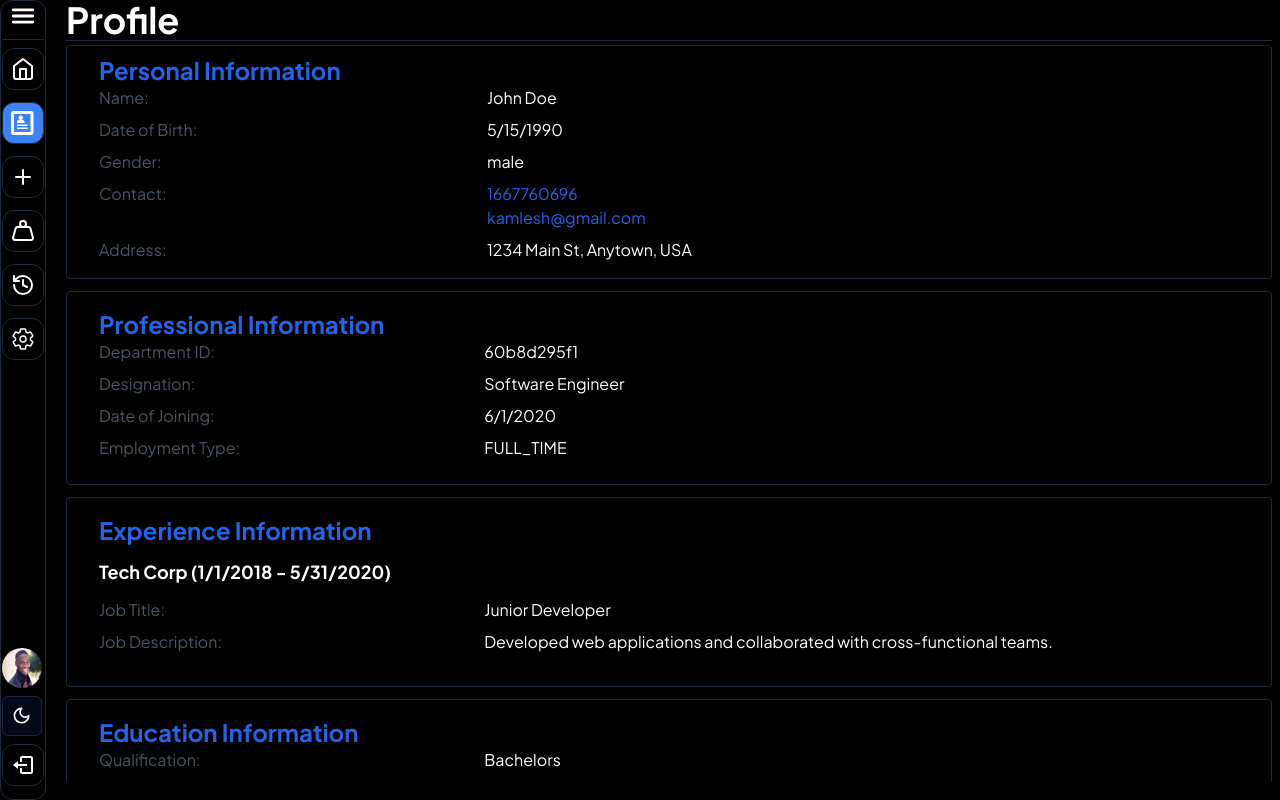
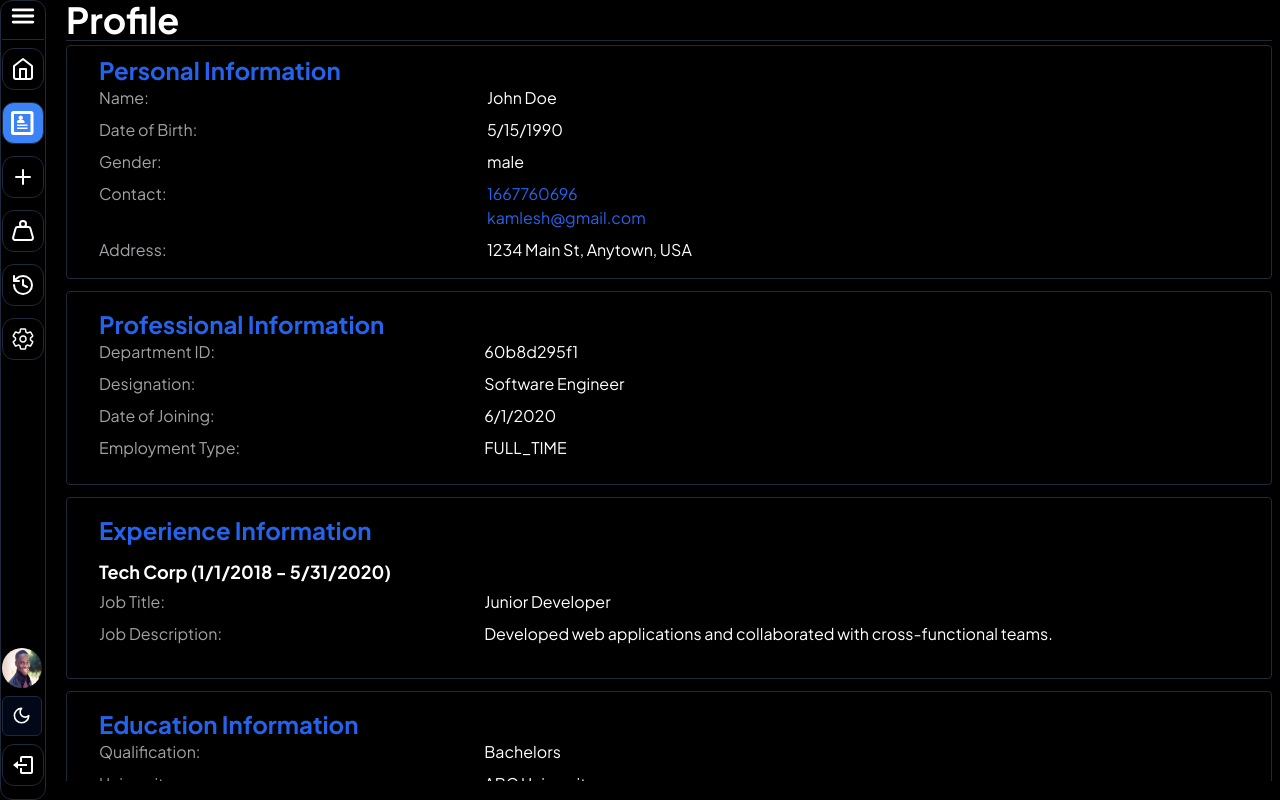
Before and after one commit to Aq7853gehc/leave_sm, a Next.js app: page /user/profile in a window 1280 px wide. Built offline with nearby package versions, Linux system fonts and the light colour scheme.

Commit message:
theme upgrade

```diff
--- a/app/user/leavesrequest/page.tsx
+++ b/app/user/leavesrequest/page.tsx
@@ -11,17 +11,17 @@ const LeaveRequest = () => {
       <p className="text-base text-gray-500">Here apply for leaves</p>
       <Separator className="mb-1" />
       <div className="flex w-full h-full items-center py-5 flex-col">
-        <div className="mx-auto w-full max-w-2xl p-3 border-2 rounded-lg border-gray-300 bg-white">
+        <div className="mx-auto w-full max-w-2xl p-3 border-2 rounded-lg border-gray-300 bg-white dark:bg-black">
           <form action="https://formbold.com/s/FORM_ID" method="POST">
             <div className="mb-3">
               <label
                 htmlFor=""
-                className="mb-1 block text-base font-medium text-[#07074D]"
+                className="mb-1 block text-base font-medium text-[#07074D] dark:text-white"
               >
                 Leave Types
               </label>
               <select
-                className="w-full rounded-md border border-[#e0e0e0] bg-white py-3 px-3 text-base font-medium text-[#6B7280] outline-none focus:border-blue-600 focus:shadow-md"
+                className="w-full rounded-md border border-input bg-background py-3 px-3 text-base font-medium text-[#6B7280] outline-none focus:border-blue-600 focus:shadow-md"
                 name=""
                 id=""
               >
@@ -45,7 +45,7 @@ const LeaveRequest = () => {
                 <div className="mb-5">
                   <label
                     htmlFor=""
-                    className="mb-1 block text-base font-medium text-[#07074D]"
+                    className="mb-1 block text-base font-medium text-[#07074D] dark:text-white"
                   >
                     Start Date
                   </label>
@@ -57,7 +57,7 @@ const LeaveRequest = () => {
                 <div className="mb-5">
                   <label
                     htmlFor=""
-                    className="mb-1 block text-base font-medium text-[#07074D]"
+                    className="mb-1 block text-base font-medium text-[#07074D] dark:text-white"
                   >
                     End Date
                   </label>
@@ -69,7 +69,7 @@ const LeaveRequest = () => {
             <div className="mb-5">
               <label
                 htmlFor=""
-                className="mb-1 block text-base font-medium text-[#07074D]"
+                className="mb-1 block text-base font-medium text-[#07074D] dark:text-white"
               >
                 Alternate Phone Number
               </label>
@@ -83,7 +83,7 @@ const LeaveRequest = () => {
             <div className="mb-2">
               <label
                 htmlFor=""
-                className="mb-1 block text-base font-medium text-[#07074D]"
+                className="mb-1 block text-base font-medium text-[#07074D] dark:text-white"
               >
                 Alternate Email Address
               </label>
@@ -91,7 +91,7 @@ const LeaveRequest = () => {
               <Input type="email" placeholder="Enter your email" required />
             </div>
             <div className="mb-2 pt-3">
-              <label className="mb-2 block text-base text-[#07074D] sm:text-xl">
+              <label className="mb-2 block text-base text-[#07074D] sm:text-xl dark:text-white">
                 Reason for Leave
               </label>
               <div className=" flex flex-wrap">
@@ -103,7 +103,7 @@ const LeaveRequest = () => {
 
             <div className="flex flex-wrap justify-around">
               <Button variant={"destructive"}>Cancel Request</Button>
-              <Button className="bg-blue-500 hover:bg-blue-600 ">
+              <Button className="bg-blue-500 hover:bg-blue-600 text-white">
                 Submit Request
               </Button>
               <Button variant={"outline"} className="">
--- a/app/user/page.tsx
+++ b/app/user/page.tsx
@@ -90,7 +90,7 @@ const Users = () => {
       <div className="relative flex flex-wrap items-center  justify-around  gap-5 w-full pb-2  pr-7 no-scrollbar ">
         {/* balaced below  header part */}
         {bal.map((itmes) => (
-          <div className="relative min-w-[10rem]  flex flex-col  justify-center  p-4 transition-all duration-150  border rounded-xl cursor-pointer hover:shadow-lg hover:border-black"
+          <div className="relative min-w-[10rem]  flex flex-col  justify-center  p-4 transition-all duration-150  border rounded-xl cursor-pointer hover:shadow hover:border-black dark:hover:border-white dark:hover:shadow-white"
           onClick={()=>routes.push("/user/leavebalance")}>
             <p className=" font-medium ">{itmes.leaveType}</p>
             <h1 className="text-2xl font-bold">
--- a/components/ProfileAI.tsx
+++ b/components/ProfileAI.tsx
@@ -64,21 +64,21 @@ const ProfileAI = () => {
         <div className="mb-3 border shadow sm:p-2 sm:pl-8 p-2 rounded">
           <h2 className="text-2xl font-bold text-blue-600">Personal Information</h2>
           <div className="flex mb-2">
-            <span className="sm:w-1/3 w-3/4 text-gray-600">Name:</span>
+            <span className="sm:w-1/3 w-3/4 text-gray-600 dark:text-gray-200/70">Name:</span>
             <span className="sm:w-2/3 w-full">
               {profile.personal.name.firstName} {profile.personal.name.lastName}
             </span>
           </div>
           <div className="flex mb-2">
-            <span className="sm:w-1/3 w-3/4  text-gray-600">Date of Birth:</span>
+            <span className="sm:w-1/3 w-3/4  text-gray-600 dark:text-gray-200/70">Date of Birth:</span>
             <span className="sm:w-2/3 w-full">{dateFormat(profile.personal.dob)}</span>
           </div>
           <div className="flex mb-2">
-            <span className="sm:w-1/3  w-3/4 text-gray-600">Gender:</span>
+            <span className="sm:w-1/3  w-3/4 text-gray-600 dark:text-gray-200/70">Gender:</span>
             <span className="sm:w-2/3 w-full">{profile.personal.gender}</span>
           </div>
           <div className="flex mb-2">
-            <span className="sm:w-1/3 w-3/4 text-gray-600">Contact:</span>
+            <span className="sm:w-1/3 w-3/4 text-gray-600 dark:text-gray-200/70">Contact:</span>
             <span className=" sm:w-2/3 w-full">
               <div
 
@@ -94,7 +94,7 @@ const ProfileAI = () => {
             </span>
           </div>
           <div className="flex mb-2">
-            <span className="sm:w-1/3 w-3/4 text-gray-600">Address:</span>
+            <span className="sm:w-1/3 w-3/4 text-gray-600 dark:text-gray-200/70">Address:</span>
             <span className="sm:w-2/3 w-full">{profile.personal.address}</span>
           </div>
         </div>
@@ -102,21 +102,21 @@ const ProfileAI = () => {
         <div className="mb-3 border shadow sm:p-4 sm:pl-8 p-2 rounded">
           <h2 className="text-2xl font-bold text-blue-600">Professional Information</h2>
           <div className="flex mb-2">
-            <span className="sm:w-1/3 w-3/4 text-gray-600">Department ID:</span>
+            <span className="sm:w-1/3 w-3/4 text-gray-600 dark:text-gray-200/70">Department ID:</span>
             <span className="sm:w-2/3 w-full">{profile.professional.departmentId}</span>
           </div>
           <div className="flex mb-2">
-            <span className="sm:w-1/3 w-3/4 text-gray-600">Designation:</span>
+            <span className="sm:w-1/3 w-3/4 text-gray-600 dark:text-gray-200/70">Designation:</span>
             <span className="sm:w-2/3 w-full">{profile.professional.designation}</span>
           </div>
           <div className="flex mb-2">
-            <span className="sm:w-1/3 w-3/4 text-gray-600">Date of Joining:</span>
+            <span className="sm:w-1/3 w-3/4 text-gray-600 dark:text-gray-200/70">Date of Joining:</span>
             <span className="sm:w-2/3 w-full">
               {dateFormat(profile.professional.joinedAt)}
             </span>
           </div>
           <div className="flex mb-2">
-            <span className="sm:w-1/3 w-3/4 text-gray-600">Employment Type:</span>
+            <span className="sm:w-1/3 w-3/4 text-gray-600 dark:text-gray-200/70">Employment Type:</span>
             <span className="sm:w-2/3 w-full">{profile.professional.employmentType}</span>
           </div>
         </div>
@@ -125,17 +125,17 @@ const ProfileAI = () => {
           <h2 className="text-2xl font-bold  text-blue-600">Experience Information</h2>
           {profile.experience.map((experience, index) => (
             <div key={index} className="mb-4">
-              <h3 className="sm:text-lg text-md mt-3 mb-3 font-bold mb-1">
+              <h3 className="sm:text-lg text-md mt-3 mb-1 font-bold ">
                 {experience.company} (
                 {dateFormat(experience.duration.startDate)} -{" "}
                 {dateFormat(experience.duration.endDate)})
               </h3>
               <div className="flex mb-2">
-                <span className="sm:w-1/3 w-3/4 text-gray-600">Job Title:</span>
+                <span className="sm:w-1/3 w-3/4 text-gray-600 dark:text-gray-200/70">Job Title:</span>
                 <span className="sm:w-2/3 w-full">{experience.jobTitle}</span>
               </div>
               <div className="flex  mb-2">
-                <span className="sm:w-1/3 w-3/4 text-gray-600">Job Description:</span>
+                <span className="sm:w-1/3 w-3/4 text-gray-600 dark:text-gray-200/70">Job Description:</span>
                 <span className="sm:w-2/3 w-full">{experience.responsibilities}</span>
               </div>
             </div>
@@ -145,23 +145,23 @@ const ProfileAI = () => {
         <div className="sm:mb-3 border shadow sm:p-4 sm:pl-8 p-2 rounded">
           <h2 className="text-2xl font-bold  text-blue-600">Education Information</h2>
           <div className="flex mb-2">
-            <span className="sm:w-1/3 w-2/3 text-gray-600">Qualification:</span>
+            <span className="sm:w-1/3 w-2/3 text-gray-600 dark:text-gray-200/70">Qualification:</span>
             <span className="sm:w-2/3 w-full">
               {profile.education.highestQualification}
             </span>
           </div>
           <div className="flex mb-2">
-            <span className="sm:w-1/3 w-2/3 text-gray-600">University:</span>
+            <span className="sm:w-1/3 w-2/3 text-gray-600 dark:text-gray-200/70">University:</span>
             <span className="sm:w-2/3 w-full">{profile.education.university}</span>
           </div>
           <div className="flex mb-2">
-            <span className="sm:w-1/3 w-2/3 text-gray-600">Year of Passing:</span>
+            <span className="sm:w-1/3 w-2/3 text-gray-600 dark:text-gray-200/70">Year of Passing:</span>
             <span className="sm:w-2/3 w-full">
               {dateFormat(profile.education.yearOfPassing)}
             </span>
           </div>
           <div className="flex mb-2">
-            <span className="sm:w-1/3 w-2/3 text-gray-600">Specialization:</span>
+            <span className="sm:w-1/3 w-2/3 text-gray-600 dark:text-gray-200/70">Specialization:</span>
             <span className="sm:w-2/3 w-full">{profile.education.specialization}</span>
           </div>
         </div>
```
